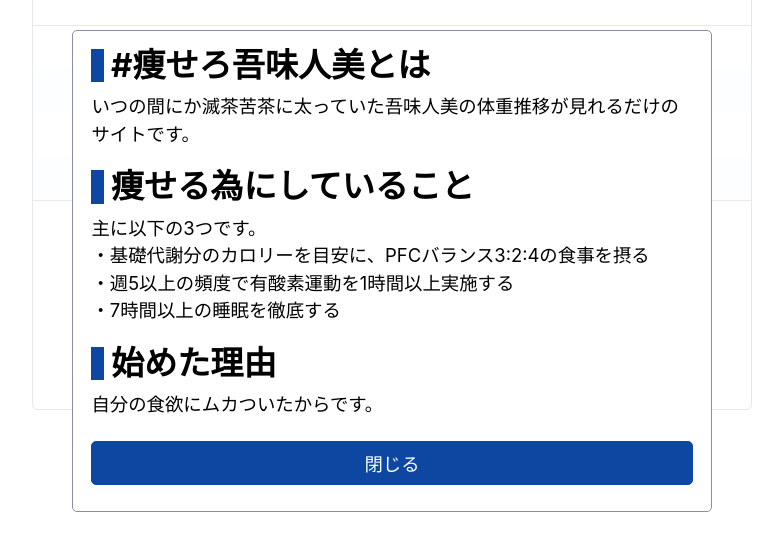
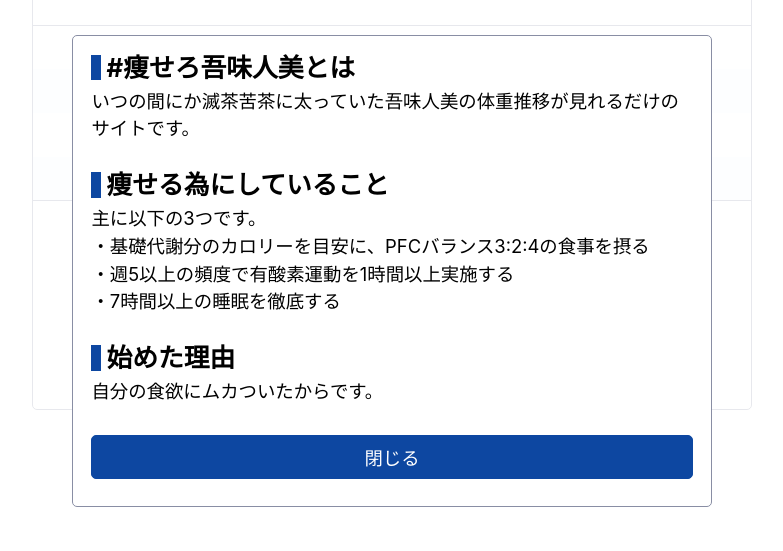
Before and after one commit to gomihitomi/yasero, a website: page public/index.html in a window 1280 px wide. Both pictures are taken after a click on the button "#痩せろ吾味人美とは". Shown: the part 129-680 px from the top of the page, without its empty margins (248-1031 px from the left). Drawn offline with Linux system fonts and the light colour scheme; no server answers.

Commit message:
微修正

```diff
--- a/public/style.css
+++ b/public/style.css
@@ -52,16 +52,16 @@ footer {
 .modal-container {
   display: flex;
   flex-direction: column;
-  gap: 1.2em;
+  gap: 1.6em;
   padding: 1em;
 }
 .modal-section {
   display: flex;
   flex-direction: column;
-  gap: 0.6em;
+  gap: 0.4em;
 }
 .modal-section > span:nth-of-type(1) {
-  font-size: 1.8em;
+  font-size: 1.4em;
   font-weight: bold;
   line-height: 1;
   border-left: 0.4em solid var(--accent);
```
